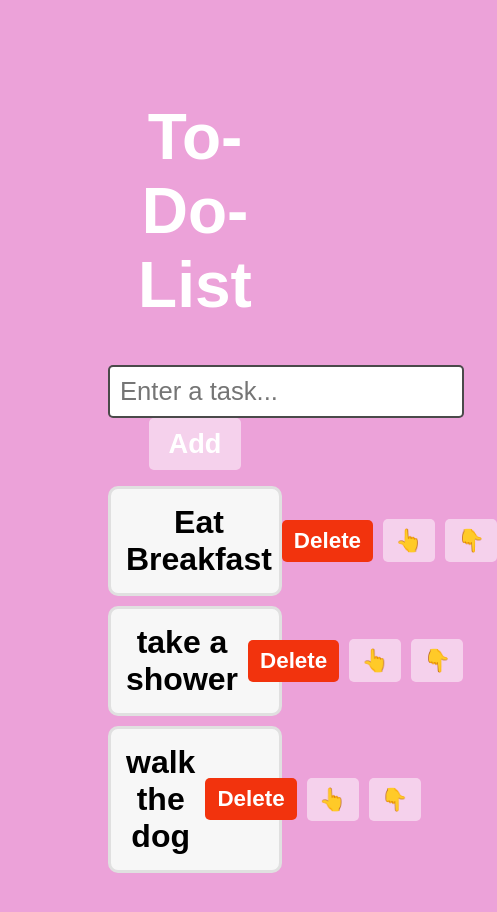
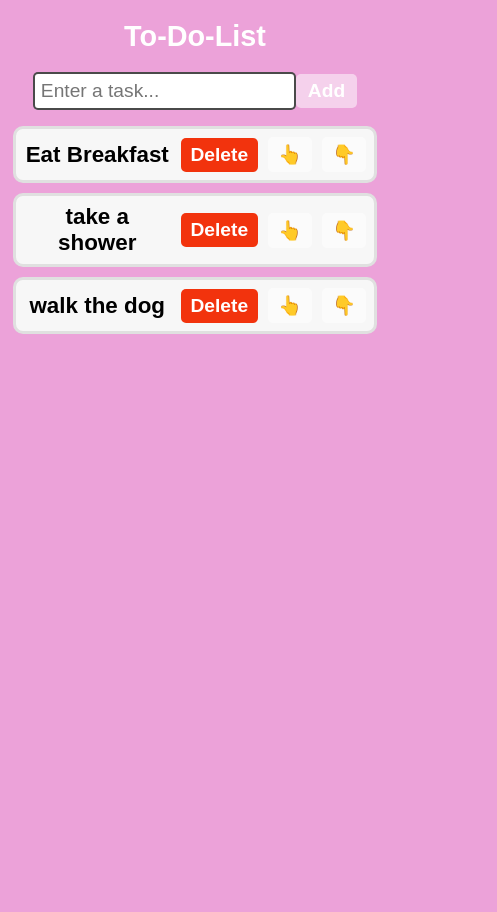
Before and after one commit to Anthony-Nemer/to-do-list, a React (Vite) app: page / in a window 390 px wide. Shown: the top 912 px of the page, 497 px wide, since content can reach past the window. After the commit the page ends 844 px from the top, so only its background shows below. Built offline with nearby package versions, Linux system fonts and the light colour scheme.

Commit message:
Update index.css

```diff
--- a/src/index.css
+++ b/src/index.css
@@ -68,3 +68,34 @@ li{
     font-size: 1.4rem;
     margin-left: 10px;
 }
+
+/* For mobile devices */
+@media (max-width: 480px) {
+    .to-do-list {
+        margin: 20px 5px; /* Further reduce margin */
+    }
+
+    h1 {
+        font-size: 1.8rem; /* Further adjust font size */
+    }
+
+    button {
+        font-size: 1.2rem; /* Further adjust button font size */
+        padding: 6px 12px; /* Further adjust button padding */
+    }
+
+    input[type='text'] {
+        font-size: 1.2rem; /* Further adjust font size */
+        padding: 6px; /* Further adjust padding */
+    }
+
+    li {
+        font-size: 1.4rem; /* Further adjust font size */
+        padding: 8px; /* Further adjust padding */
+    }
+
+    .delete-button, .move-button {
+        font-size: 1.2rem; /* Adjust button font size */
+        padding: 6px 10px; /* Adjust button padding */
+    }
+}
```
